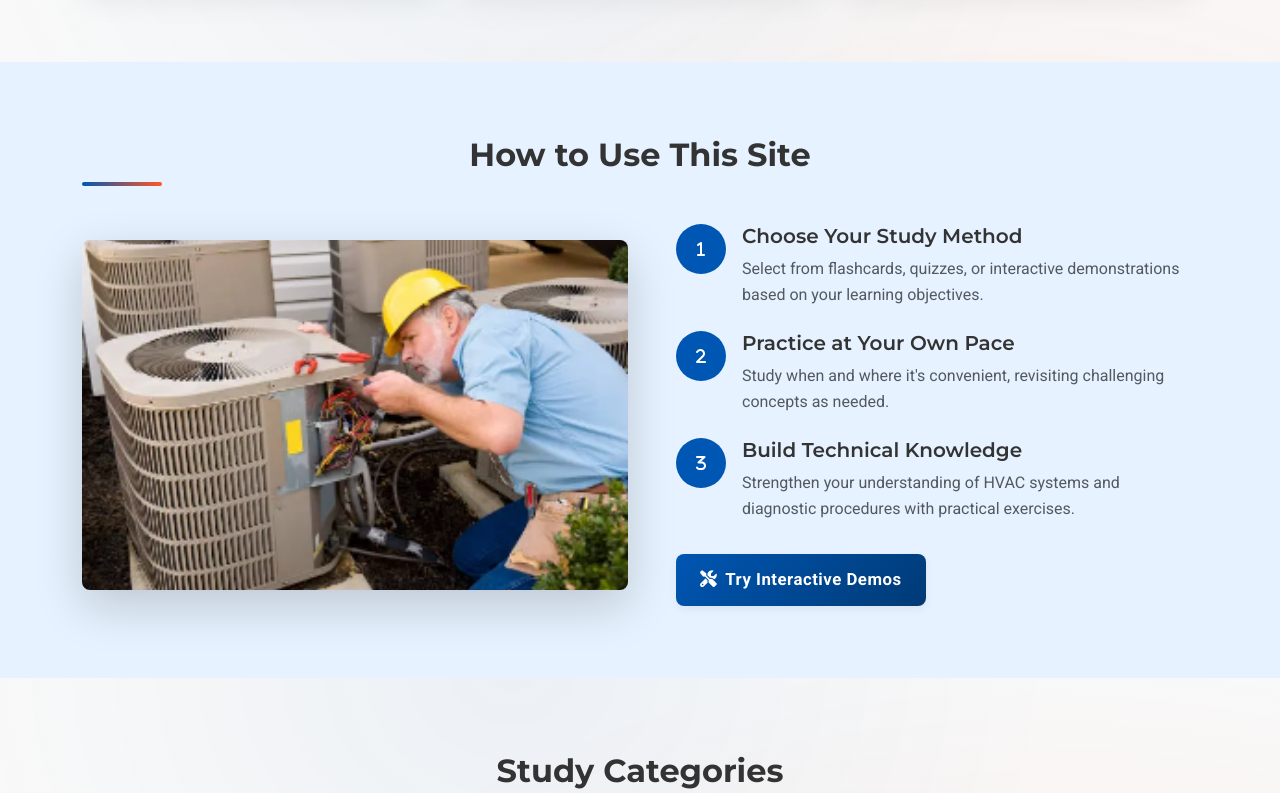
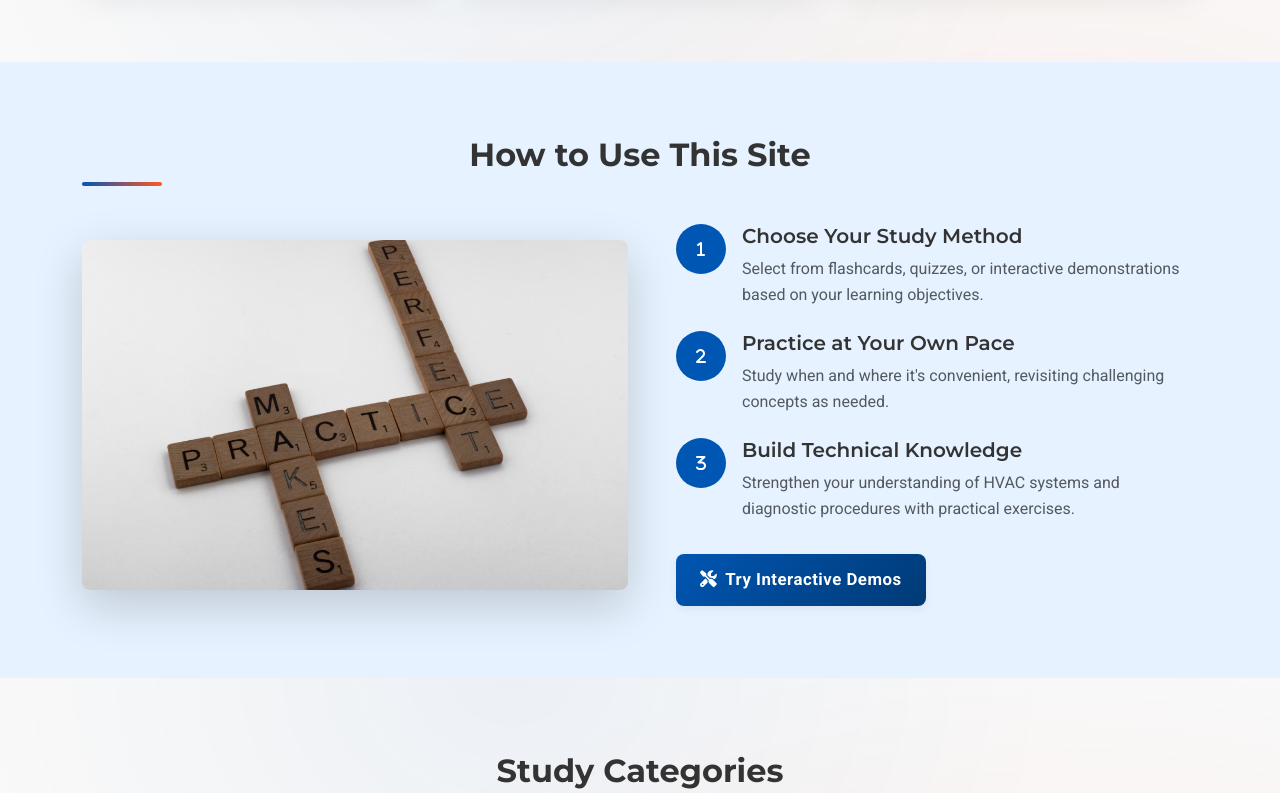
Before and after one commit to dkuitu/hvac-study-site, a Flask app: page / in a window 1280 px wide. Shown: the part 1086-1879 px from the top of the page. Run offline with Flask 3, Linux system fonts and the light colour scheme.

Commit message:
replaced image

```diff
--- a/app/templates/main/index.html
+++ b/app/templates/main/index.html
@@ -67,7 +67,7 @@
         <div class="row align-items-center">
             <div class="col-lg-6 mb-4 mb-lg-0">
                 <div class="rounded-3 shadow-lg overflow-hidden">
-                    <img src="{{ url_for('static', filename='images/tech.png') }}" alt="HVAC Technician" class="img-fluid" style="max-height: 350px; width: 100%; object-fit: cover;">
+                    <img src="{{ url_for('static', filename='images/practice.png') }}" alt="Practice Makes Perfect" class="img-fluid" style="max-height: 350px; width: 100%; object-fit: cover;">
                 </div>
             </div>
             <div class="col-lg-6">
```
Also changed, not shown: app/static/images/practice.png (added).
